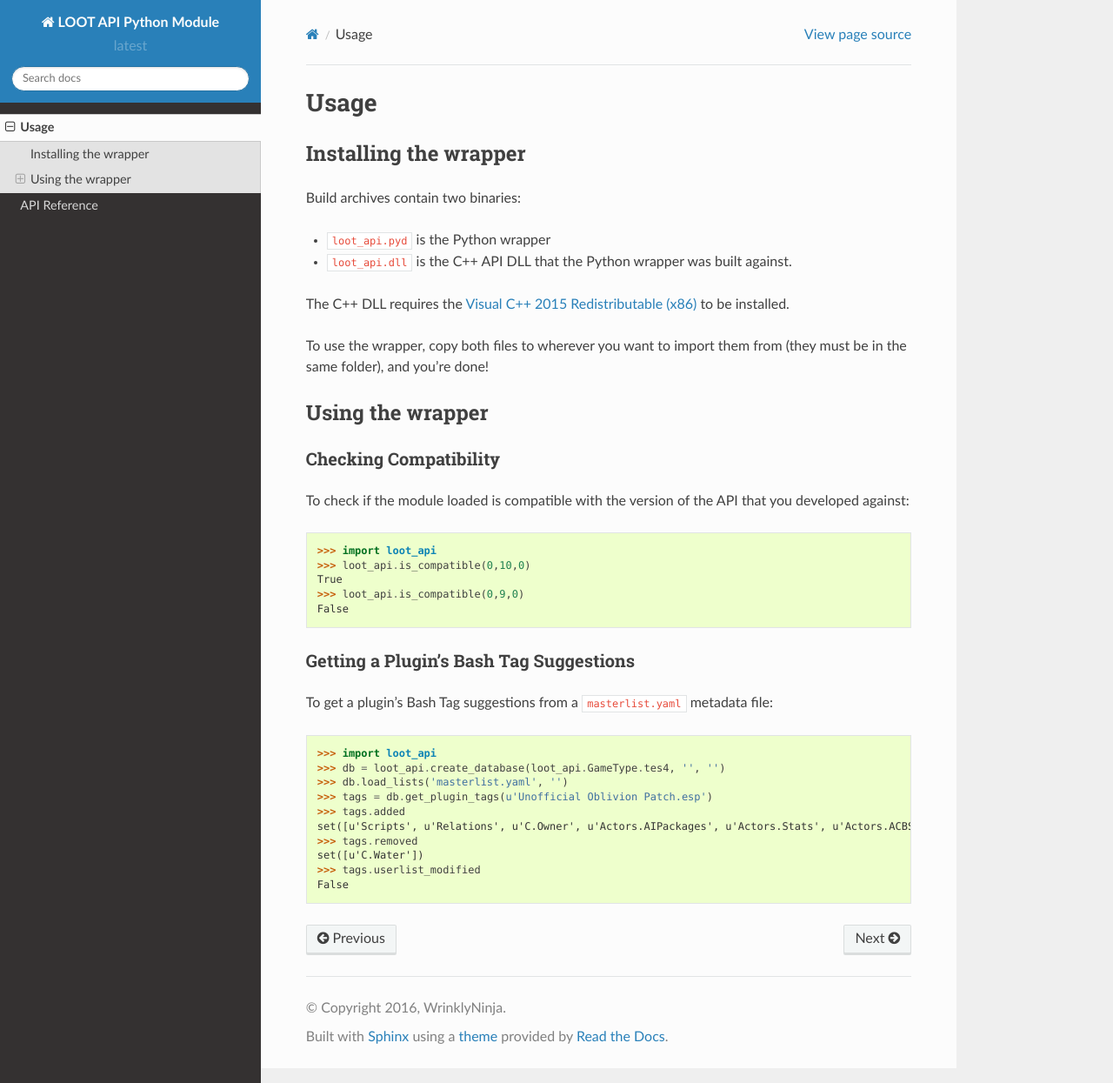
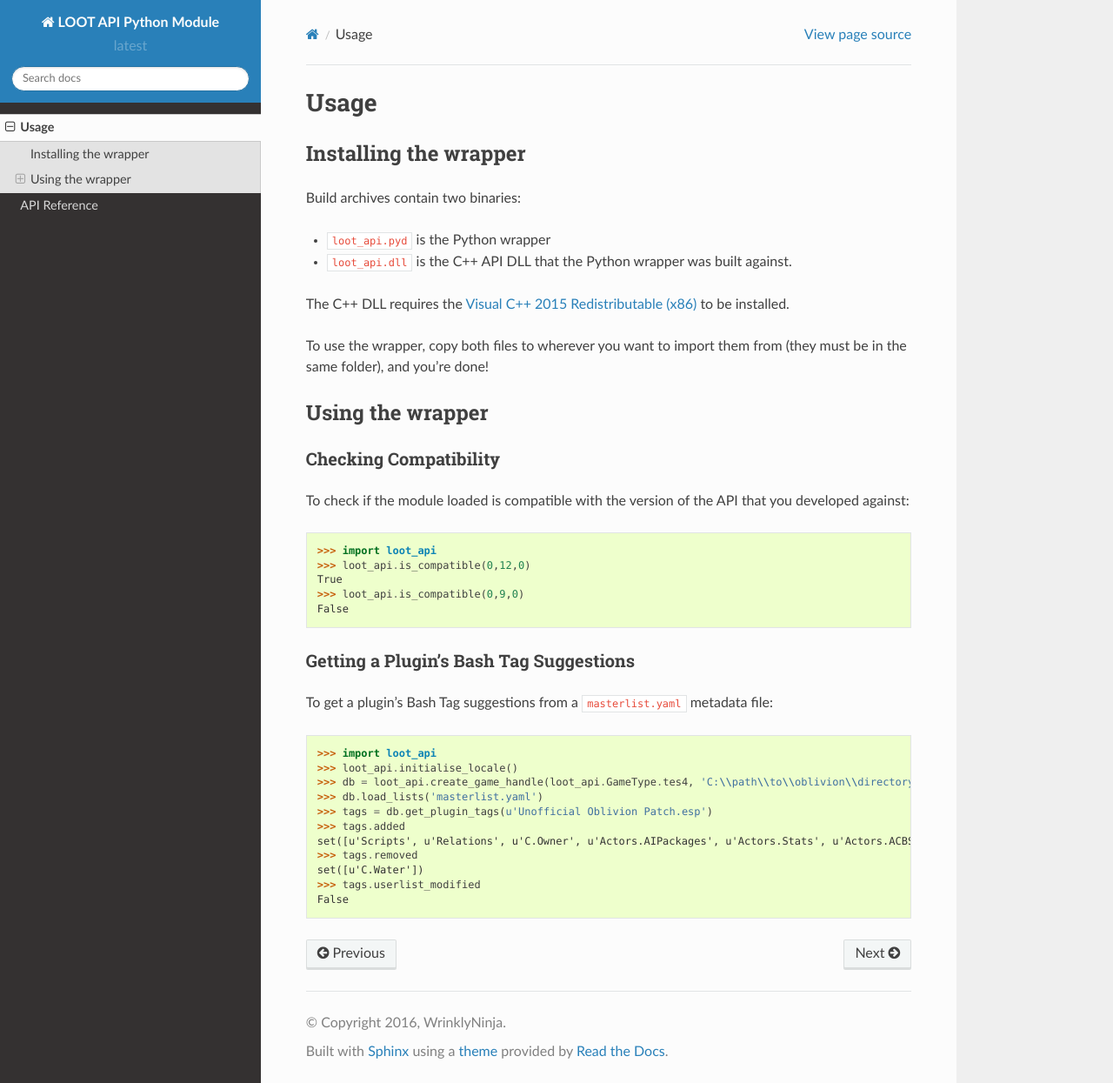
Before and after one commit to loot/libloot-python, a Sphinx documentation site: the page built from docs/usage.rst, in a window 1280 px wide and 1245 px high. Shown: the whole window at 87% size. Built offline with Sphinx 7.4.7 and the Read the Docs theme 2.0.0, drawn with Linux system fonts in a browser that asks for light colours.

Commit message:
Update outdated usage example

```diff
--- a/docs/usage.rst
+++ b/docs/usage.rst
@@ -28,7 +28,7 @@ To check if the module loaded is compatible with the version of the API that you
 developed against::
 
   >>> import loot_api
-  >>> loot_api.is_compatible(0,10,0)
+  >>> loot_api.is_compatible(0,12,0)
   True
   >>> loot_api.is_compatible(0,9,0)
   False
@@ -39,8 +39,9 @@ Getting a Plugin's Bash Tag Suggestions
 To get a plugin's Bash Tag suggestions from a ``masterlist.yaml`` metadata file::
 
   >>> import loot_api
-  >>> db = loot_api.create_database(loot_api.GameType.tes4, '', '')
-  >>> db.load_lists('masterlist.yaml', '')
+  >>> loot_api.initialise_locale()
+  >>> db = loot_api.create_game_handle(loot_api.GameType.tes4, 'C:\\path\\to\\oblivion\\directory')
+  >>> db.load_lists('masterlist.yaml')
   >>> tags = db.get_plugin_tags(u'Unofficial Oblivion Patch.esp')
   >>> tags.added
   set([u'Scripts', u'Relations', u'C.Owner', u'Actors.AIPackages', u'Actors.Stats', u'Actors.ACBS', u'C.Music', u'Factions', u'Invent', u'Relev', u'Names', u'C.Light', u'Delev', u'C.Name', u'C.Climate', u'NPC.Class', u'Stats', u'Actors.DeathItem', u'Creatures.Blood', u'Actors.CombatStyle', u'Actors.AIData'])
```
